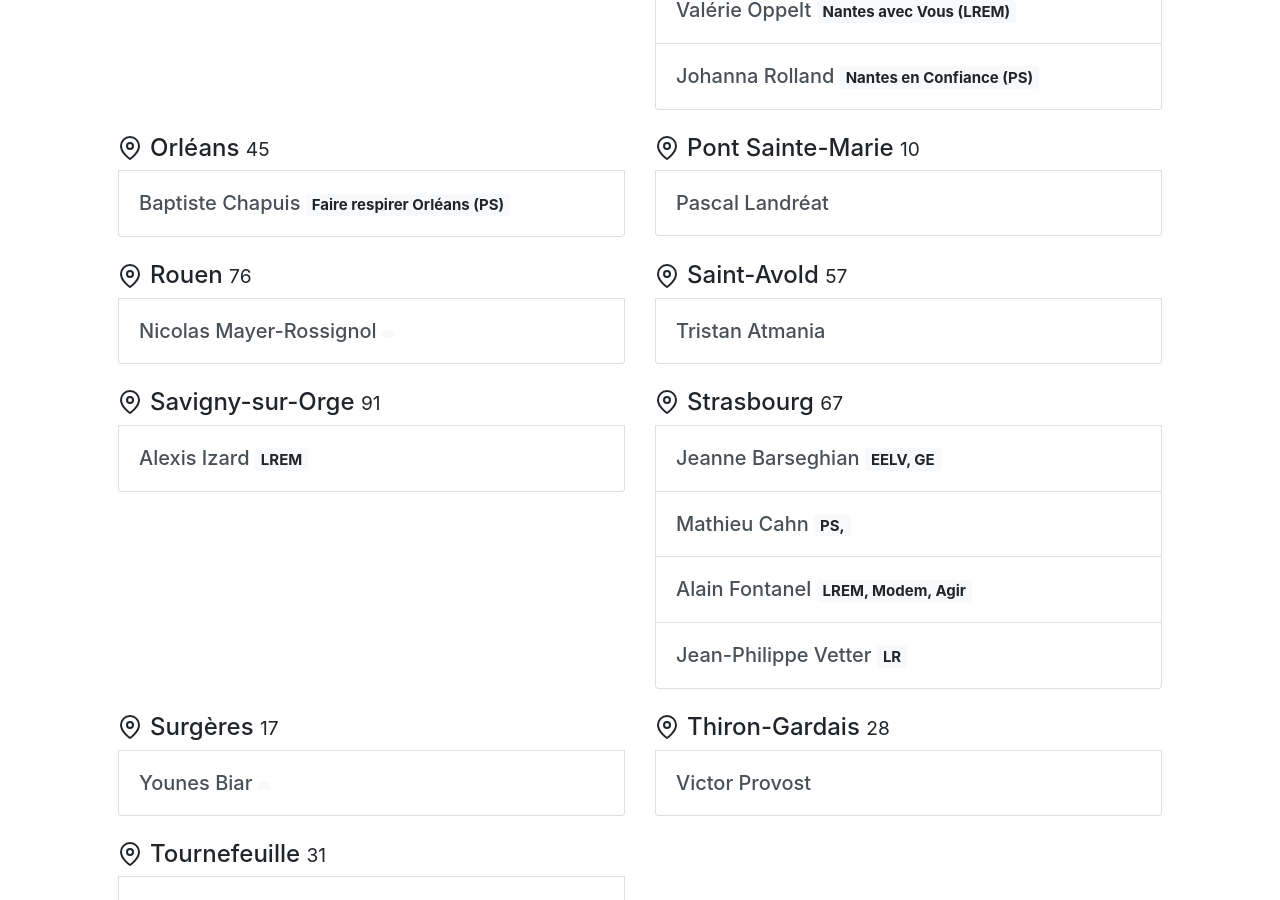
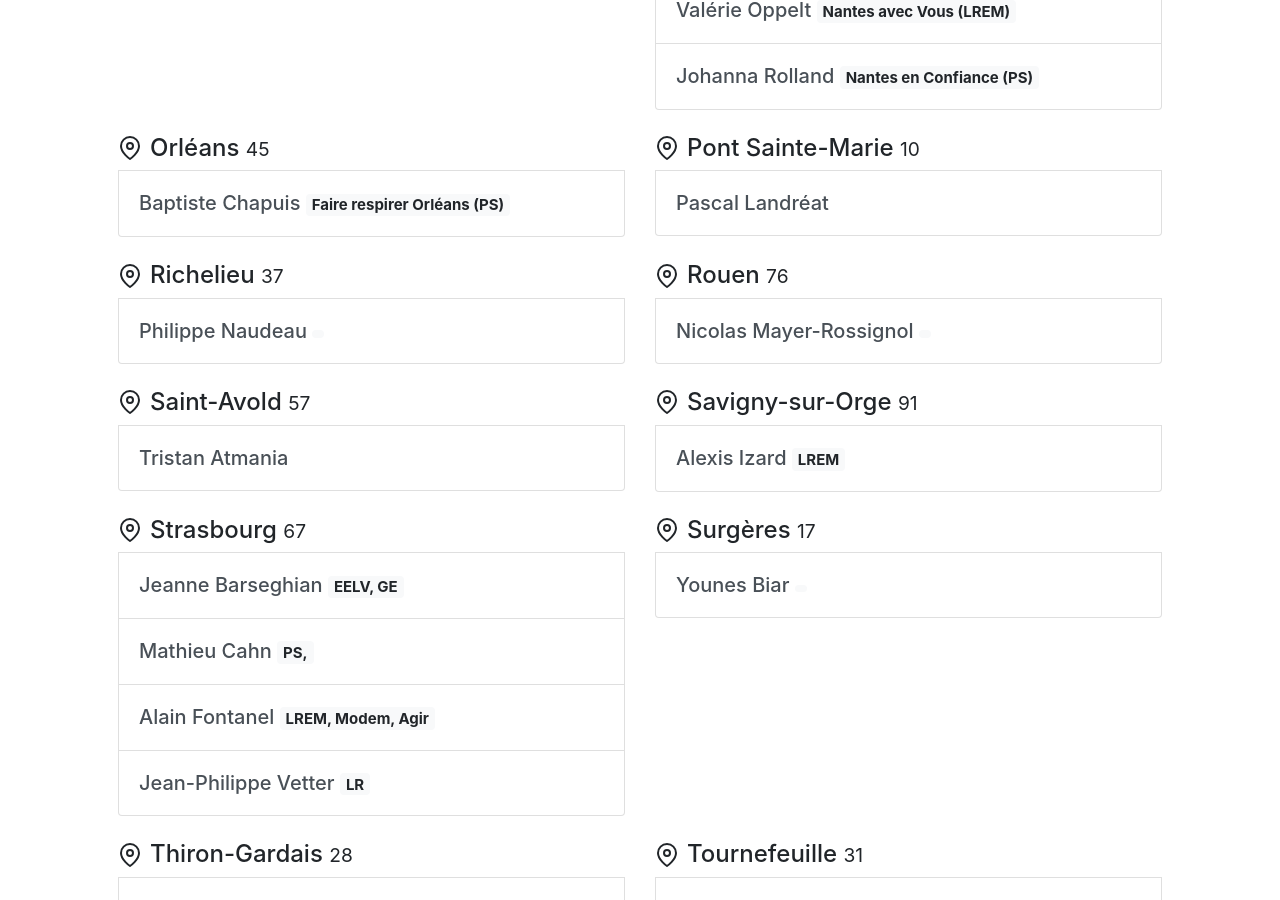
Before and after one commit to jeuneseuropeens/ville-europeenne, a Jekyll site: the page built from index.html, in a window 1280 px wide and 900 px high, scrolled down 3169 px. Built offline with Jekyll 4.4.1, drawn with Linux system fonts in a browser that asks for light colours; some web fonts are replaced; a script that is not in the unit is left out.

Commit message:
Update Configuration “signataires”

```diff
--- a/_data/signataires.yml
+++ b/_data/signataires.yml
@@ -116,3 +116,8 @@
     nom: Vetter
     prenom: Jean-Philippe
     ville: Strasbourg
+  - departement: '37'
+    liste: 'Richelieu ensemble '
+    nom: Naudeau
+    prenom: Philippe
+    ville: Richelieu
```
